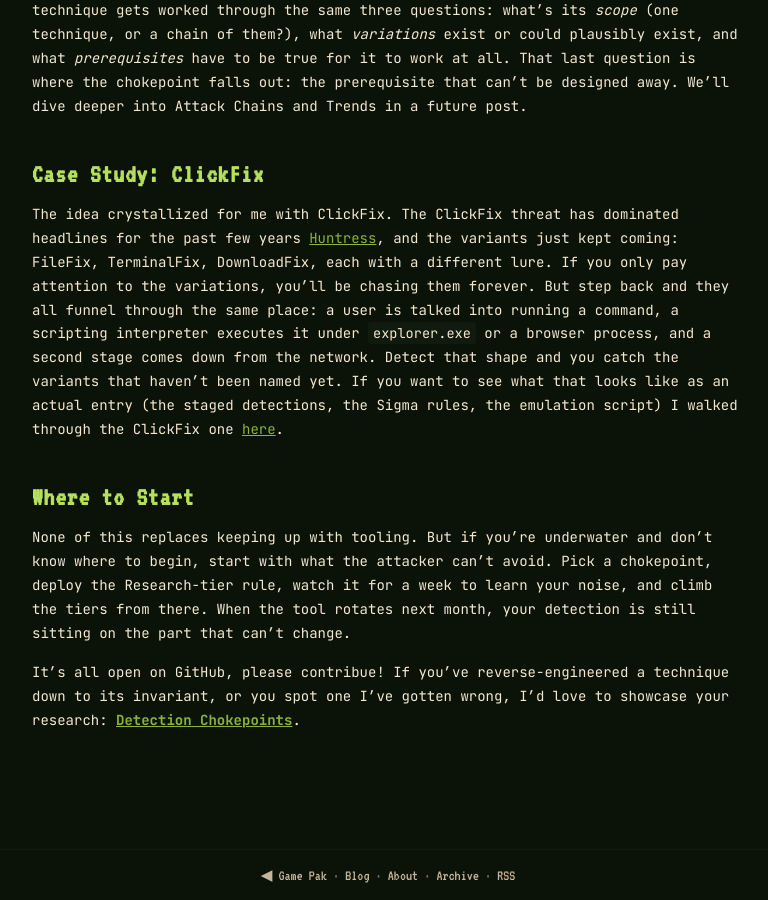
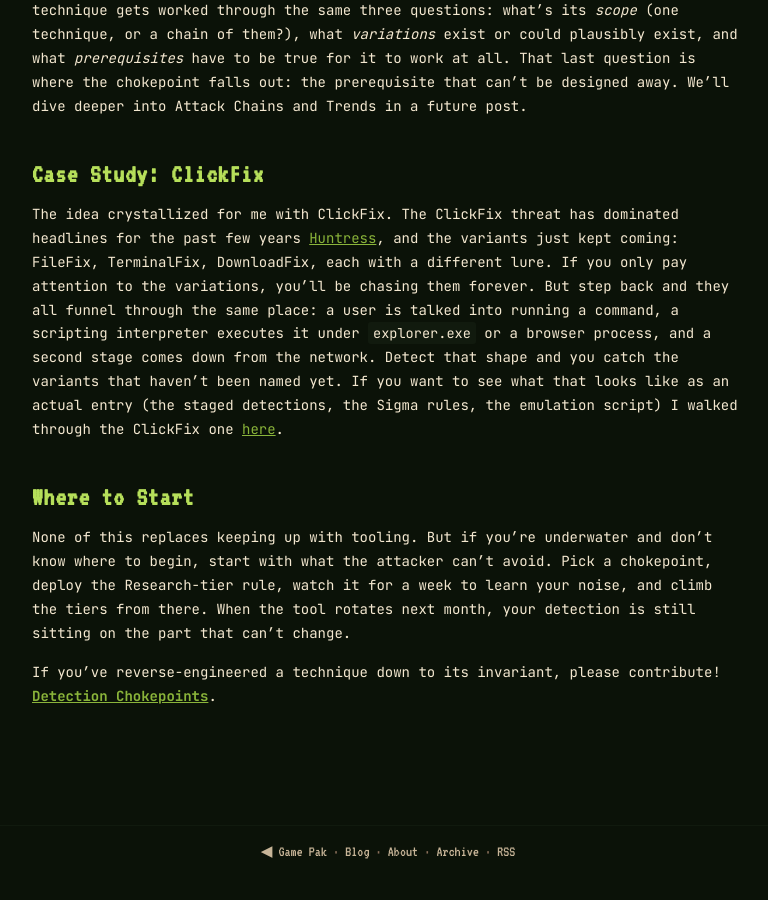
Before and after one commit to iimp0ster/playingwithpackets, a Jekyll site: the page built from _posts/2026-06-01-detection-chokepoints-where-to-start.md, in a window 1280 px wide and 900 px high, scrolled down 5686 px. Shown: the whole window, without its empty margins (252-1020 px from the left). Built offline with Jekyll 4.4.1, drawn with Linux system fonts in a browser that asks for light colours; after the commit the page ends 6562 px from its top, so only the background shows below that.

Commit message:
Update 2026-06-01-detection-chokepoints-where-to-start.md

```diff
--- a/_posts/2026-06-01-detection-chokepoints-where-to-start.md
+++ b/_posts/2026-06-01-detection-chokepoints-where-to-start.md
@@ -128,6 +128,5 @@
 watch it for a week to learn your noise, and climb the tiers from there. When the tool rotates
 next month, your detection is still sitting on the part that can't change.
 
-It's all open on GitHub, please contribue! If you've reverse-engineered a technique down to its invariant, or you
-spot one I've gotten wrong, I'd love to showcase your research:
+If you've reverse-engineered a technique down to its invariant, please contribute!
 [**Detection Chokepoints**](https://iimp0ster.github.io/detection-chokepoints/).
```
